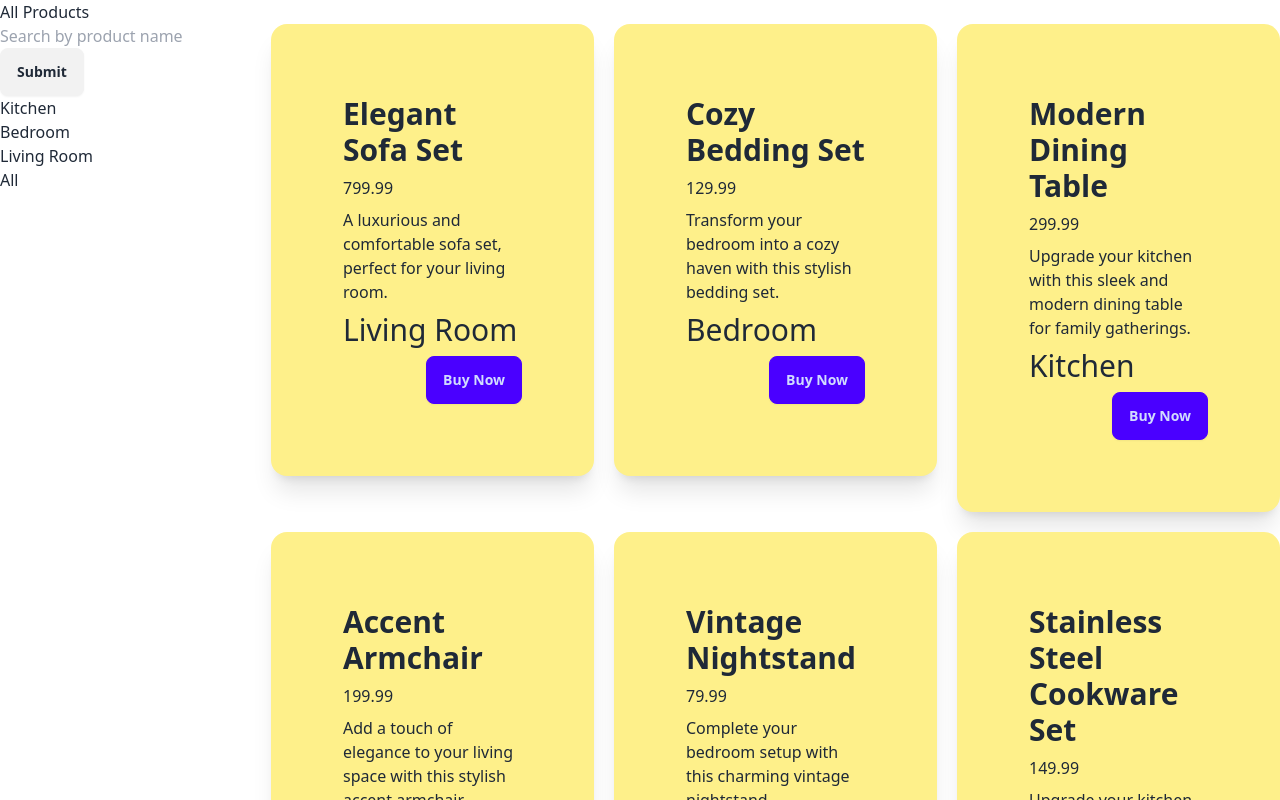
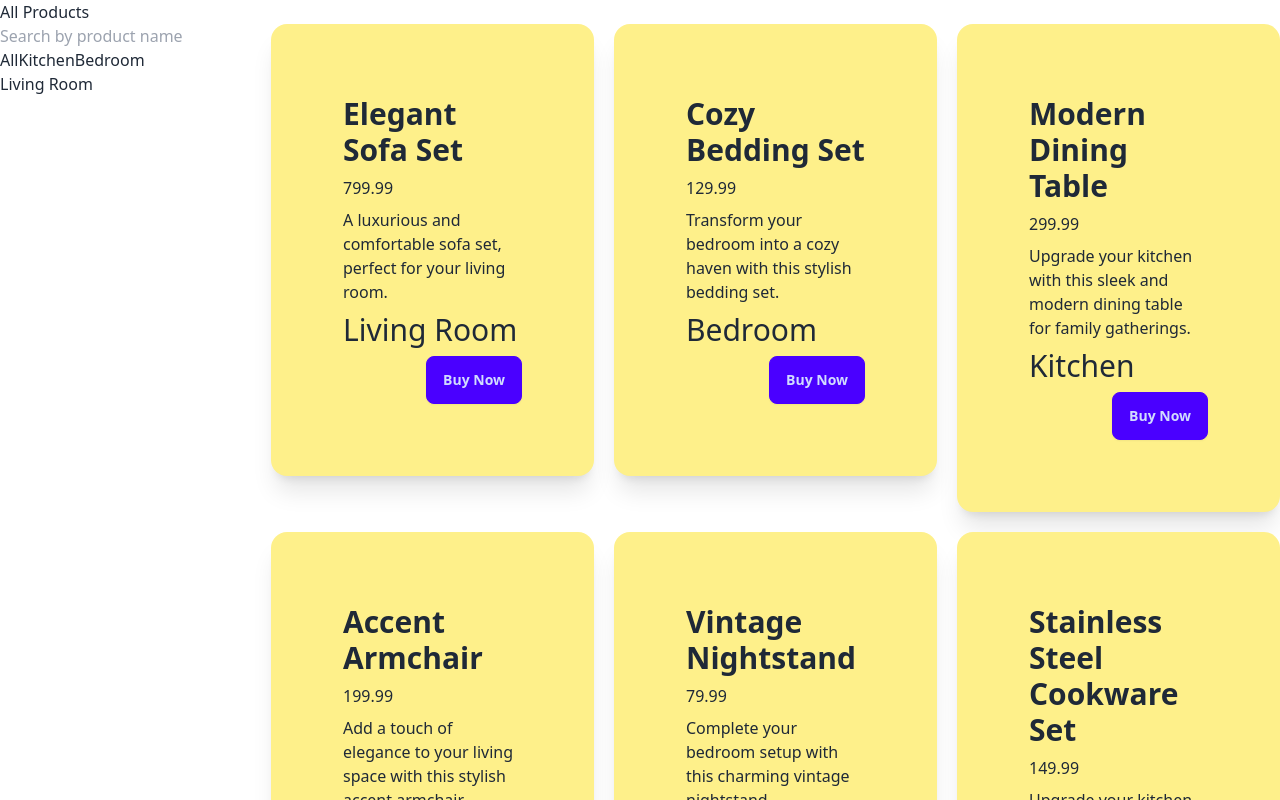
Before and after one commit to Sumaiyakhan322/artisan-village, a React (Vite) app: page /all in a window 1280 px wide. Shown: the top 800 px of the page. Built offline with nearby package versions, Linux system fonts and the light colour scheme.

Commit message:
added full funstionality for category

```diff
--- a/src/Pages/AllProducts.jsx
+++ b/src/Pages/AllProducts.jsx
@@ -1,83 +1,80 @@
-import { useEffect, useState } from "react";
+//
 
+import React, { useEffect, useState } from "react";
 
-const AllProducts = () =>{
+const AllProducts = () => {
   const [allData, setAllData] = useState([]);
-    const [filterData,setFilterData]=useState([]);
-
-
+  const [filterData, setFilterData] = useState([]);
+  const [searchTerm, setSearchTerm] = useState("");
 
   useEffect(() => {
-      fetch('all.json')
-        .then((res) => res.json())
-        .then((data) => {
+    // Simulating fetching data from 'all.json'
+    const fetchData = async () => {
+      try {
+        const response = await fetch('all.json');
+        const data = await response.json();
         setAllData(data);
         setFilterData(data);
-          console.log(data);
-        })
+      } catch (error) {
+        console.error("Error fetching data:", error);
+      }
+    };
 
+    fetchData();
   }, []);
-    const allCategory=['Kitchen','Bedroom','Living Room','All']
-    const handleSubmit=e=>{
-        e.preventDefault();
-        const name=e.target.name.value;
-        console.log(name);
-    }
-    const handleSearch=e=>{
-      const searchTerm = e.target.value.toLowerCase();
 
+  const handleSearch = (e) => {
+    const searchItem = e.target.value.toLowerCase();
+    setSearchTerm(searchItem);
 
-      const our=  allData.filter(items=>{
-        if(items.name.toLowerCase().includes(searchTerm)){
-          return items;
-        }
+    const searchedAll = allData.filter((item) =>
+      item.name.toLowerCase().includes(searchItem)
+    );
+    setFilterData(searchedAll);
+  };
 
+  const handleCategory = (selectedCategory) => {
+    const categoryWiseItems = allData.filter((item) =>
+      (selectedCategory === "All" || item.category === selectedCategory) &&
+      item.name.toLowerCase().includes(searchTerm)
+    );
+    setFilterData(categoryWiseItems);
+  };
 
-        })
-       setFilterData(our)
-
-
-}
 
   return (
     <div className="flex gap-10">
       <div>
-            <form action="" onSubmit={handleSubmit}>
         <input
           type="text"
           name="name"
           onChange={handleSearch}
           placeholder="Search by product name"
         />
-        <input type="submit" className="btn btn-" />
-            </form>
-            {allCategory.map((category,index)=>(
-                <div key={index}>
-                    <button>{category}</button>
+        <div>
+          <button onClick={() => handleCategory("All")}>All</button>
+          <button onClick={() => handleCategory("Kitchen")}>Kitchen</button>
+          <button onClick={() => handleCategory("Bedroom")}>Bedroom</button>
+          <button onClick={() => handleCategory("Living Room")}>Living Room</button>
         </div>
-            ))}
       </div>
-            <div  className="grid grid-cols-3 gap-5">
-                {
-                    filterData.map(items=>(
-                        <div key={items.id}>
-                            <div className="card  bg-yellow-200 shadow-xl p-10">
+      <div className="grid grid-cols-3 gap-5">
+        {filterData.map((item) => (
+          <div key={item.id}>
+            <div className="card bg-yellow-200 shadow-xl p-10">
               <div className="card-body">
-    <h2 className="card-title text-3xl">{items.name}</h2>
-    <p>{items.price}</p>
-    <p>{items.description}</p>
-    <p className="text-3xl">{items.category}</p>
+                <h2 className="card-title text-3xl">{item.name}</h2>
+                <p>{item.price}</p>
+                <p>{item.description}</p>
+                <p className="text-3xl">{item.category}</p>
                 <div className="card-actions justify-end">
                   <button className="btn btn-primary">Buy Now</button>
                 </div>
               </div>
             </div>
           </div>
-                    ))
-                }
-
+        ))}
       </div>
-
     </div>
   );
 };
```
Lines whose indentation alone changed are shown as unchanged.
